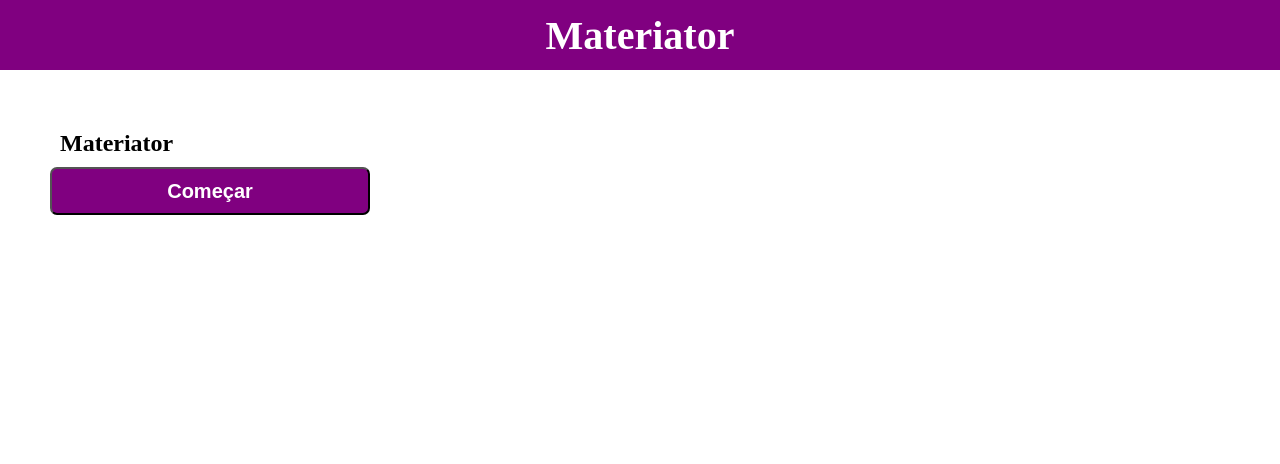
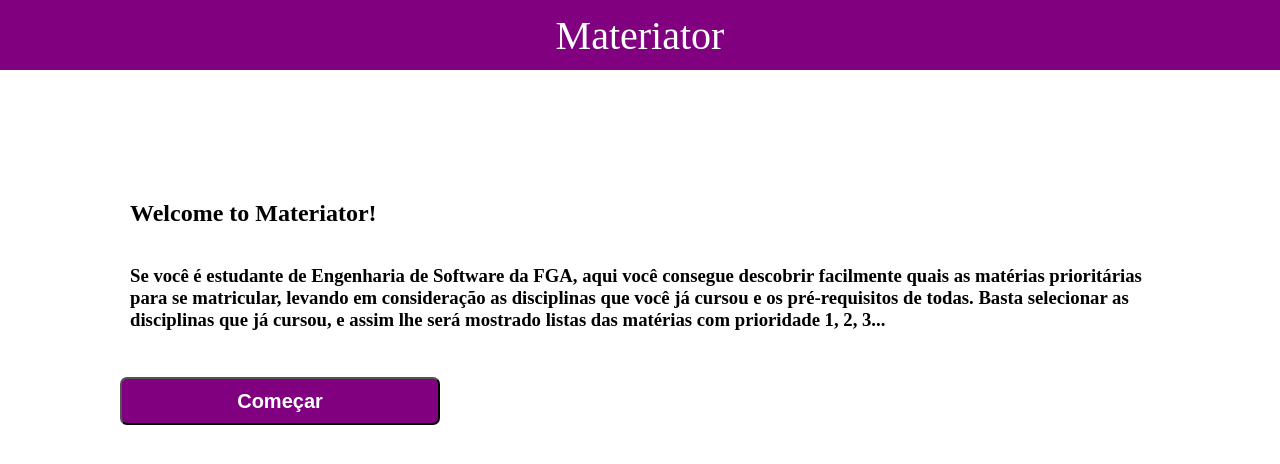
Before and after one commit to projeto-de-algoritmos/Grafos1_Materiator, a React (Create React App) app in the folder materiator/: page / in a window 1280 px wide. Shown: the top 464 px of the page. Built offline with nearby package versions, Linux system fonts and the light colour scheme.

Commit message:
Adiciona texto da homepage e link na navbar

```diff
--- a/materiator/src/Components/MateriaSelector/MSelector.jsx
+++ b/materiator/src/Components/MateriaSelector/MSelector.jsx
@@ -36,6 +36,7 @@ export default function MSelector() {
         ))}
       </FormGroup>
 
+      <br />
       <button className="generateButton" onClick={handleClick}>
         {" "}
         Gerar Prioridades
--- a/materiator/src/Components/NavBar/NavBar.css
+++ b/materiator/src/Components/NavBar/NavBar.css
@@ -3,7 +3,7 @@
   display: flex;
   justify-content: center;
   align-items: center;
-  font-size: 20px;
+  font-size: 40px;
   height: 70px;
 }
 
--- a/materiator/src/Components/NavBar/NavBar.jsx
+++ b/materiator/src/Components/NavBar/NavBar.jsx
@@ -1,11 +1,12 @@
 import React, { Component } from "react";
+import { Link } from 'react-router-dom';
 import "./NavBar.css";
 
 class NavBar extends Component {
   render() {
     return (
       <div className="navBar">
-        <h1 className="navBarText">{this.props.text}</h1>
+        <Link to="/" className="navBarText" style={{ textDecoration: 'none' }}>{this.props.text}</Link>
       </div>
     );
   }
--- a/materiator/src/Pages/HomePage/index.jsx
+++ b/materiator/src/Pages/HomePage/index.jsx
@@ -12,8 +12,15 @@ function HomePage() {
 
     return (
 
-    <div className="MSelector">
-        <h2 className="question"> Materiator</h2>
+    <div className="HomePage">
+        <h2 className="question">Welcome to Materiator!</h2>
+        <br />
+        <h3 className="question"> Se você é estudante de Engenharia de Software da FGA, aqui você consegue descobrir facilmente quais
+                                 as matérias prioritárias para se matricular, levando em consideração as disciplinas que você já cursou
+                                 e os pré-requisitos de todas.
+                                 Basta selecionar as disciplinas que já cursou, e assim lhe será mostrado listas das matérias
+                                 com prioridade 1, 2, 3...</h3>
+        <br /><br />
 
         <button className="generateButton" onClick={handleClick}>
             {" "}
--- a/materiator/src/Pages/HomePage/style.css
+++ b/materiator/src/Pages/HomePage/style.css
@@ -17,6 +17,6 @@
     border-radius: 7px;
 }
 
-.MSelector {
-    padding: 50px;
-  }
+.HomePage {
+    padding: 120px;
+}
```
